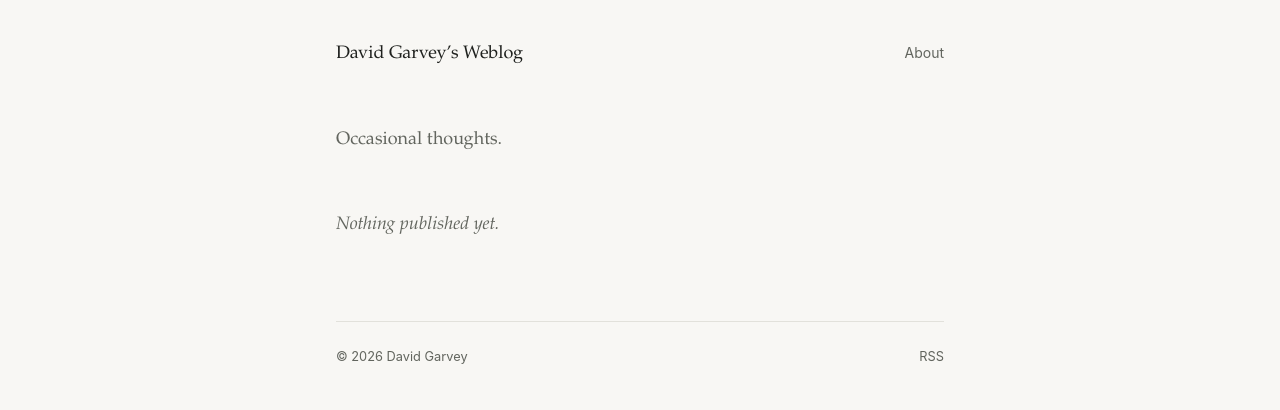
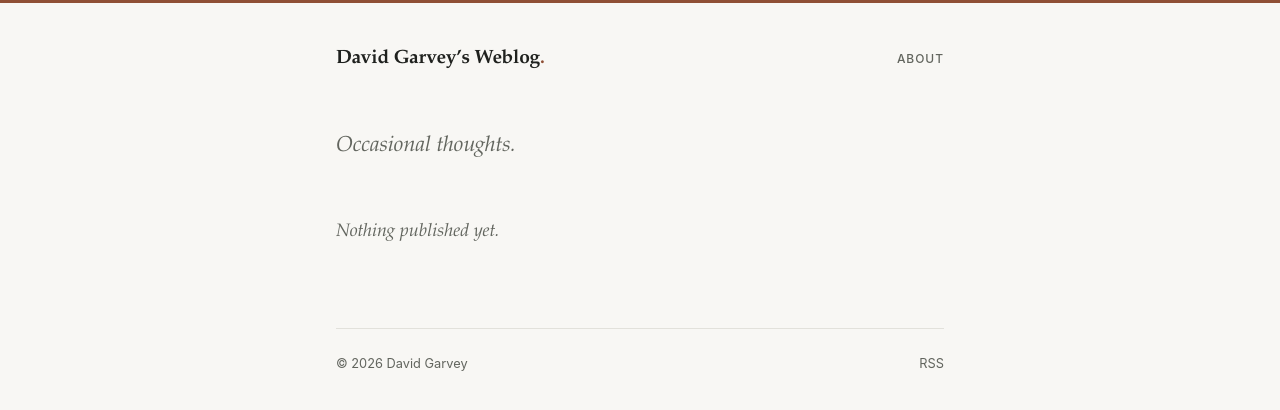
Before and after one commit to davegarvey/davegarvey.github.io, a Jekyll site: the page built from index.html, in a window 1280 px wide. Shown: the top 410 px of the page. Built offline with Jekyll 4.4.1, drawn with Linux system fonts in a browser that asks for light colours.

Commit message:
Refine the typography and accents while keeping the minimal layout
Co-Authored-By: Claude Opus 5.5 <noreply@anthropic.com>

```diff
--- a/assets/css/main.css
+++ b/assets/css/main.css
@@ -6,6 +6,7 @@
   --line: #e2e1db;
   --code: #efeee9;
   --accent: #8f4f35;
+  --accent-soft: color-mix(in srgb, var(--accent) 35%, transparent);
   --serif: "Iowan Old Style", "Palatino Linotype", "Book Antiqua", Georgia, serif;
   --sans: -apple-system, BlinkMacSystemFont, "Segoe UI", sans-serif;
   --mono: ui-monospace, SFMono-Regular, Menlo, monospace;
@@ -34,13 +35,39 @@ body {
   font-family: var(--serif);
   font-size: 1.125rem;
   line-height: 1.65;
+  font-kerning: normal;
+  font-variant-numeric: oldstyle-nums proportional-nums;
   -webkit-font-smoothing: antialiased;
+  text-rendering: optimizeLegibility;
+}
+
+body::before {
+  content: "";
+  display: block;
+  height: 3px;
+  background: var(--accent);
+}
+
+::selection {
+  background: var(--accent-soft);
+}
+
+h1,
+h2,
+h3 {
+  text-wrap: balance;
+}
+
+p,
+li {
+  text-wrap: pretty;
 }
 
 a {
   color: inherit;
   text-decoration-thickness: 1px;
   text-underline-offset: 0.2em;
+  transition: color 0.15s ease, text-decoration-color 0.15s ease;
 }
 
 a:hover {
@@ -94,14 +121,29 @@ a:focus-visible {
 }
 
 .site-title {
+  font-size: 1.2rem;
+  font-weight: 600;
+  letter-spacing: -0.01em;
   text-decoration: none;
+}
+
+.site-title:hover {
+  color: var(--ink);
+}
+
+.site-title::after {
+  content: ".";
+  color: var(--accent);
 }
 
 .site-nav {
   display: flex;
   gap: 1.25rem;
   font-family: var(--sans);
-  font-size: 0.875rem;
+  font-size: 0.75rem;
+  font-weight: 500;
+  letter-spacing: 0.08em;
+  text-transform: uppercase;
 }
 
 .site-nav a,
@@ -133,6 +175,9 @@ a:focus-visible {
 .intro {
   margin: 0 0 3.5rem;
   color: var(--muted);
+  font-size: 1.35rem;
+  font-style: italic;
+  line-height: 1.45;
 }
 
 .empty {
@@ -141,11 +186,22 @@ a:focus-visible {
 }
 
 .year {
-  margin: 2.5rem 0 0.5rem;
-  color: var(--muted);
+  display: flex;
+  align-items: center;
+  gap: 1rem;
+  margin: 2.75rem 0 0.75rem;
+  color: var(--accent);
   font-family: var(--sans);
-  font-size: 0.8rem;
+  font-size: 0.75rem;
   font-weight: 600;
+  letter-spacing: 0.1em;
+  font-variant-numeric: lining-nums;
+}
+
+.year::after {
+  content: "";
+  flex: 1;
+  border-top: 1px solid var(--line);
 }
 
 .posts {
@@ -170,28 +226,31 @@ a:focus-visible {
 }
 
 .posts a {
-  text-decoration: none;
+  text-decoration: underline;
+  text-decoration-color: transparent;
 }
 
 .posts a:hover {
-  text-decoration: underline;
+  text-decoration-color: var(--accent-soft);
 }
 
 /* Posts and pages */
 
 h1 {
   margin: 0 0 0.5rem;
-  font-size: 2.1rem;
+  font-size: 2.4rem;
   font-weight: 500;
-  letter-spacing: -0.015em;
-  line-height: 1.2;
+  letter-spacing: -0.02em;
+  line-height: 1.15;
 }
 
 .meta {
-  margin: 0 0 2.5rem;
+  margin: 0.75rem 0 2.5rem;
   color: var(--muted);
   font-family: var(--sans);
-  font-size: 0.875rem;
+  font-size: 0.75rem;
+  letter-spacing: 0.08em;
+  text-transform: uppercase;
 }
 
 h1 + .prose {
@@ -233,19 +292,31 @@ h1 + .prose {
 
 .prose a {
   color: var(--accent);
+  text-decoration-color: var(--accent-soft);
+}
+
+.prose a:hover {
+  text-decoration-color: currentColor;
 }
 
 .prose blockquote {
   margin-inline: 0;
   padding-left: 1.1rem;
-  border-left: 2px solid var(--line);
+  border-left: 2px solid var(--accent);
   color: var(--muted);
+  font-style: italic;
 }
 
 .prose hr {
-  margin: 2.5rem 0;
+  margin: 2.25rem 0;
   border: 0;
-  border-top: 1px solid var(--line);
+  text-align: center;
+}
+
+.prose hr::after {
+  content: "· · ·";
+  color: var(--muted);
+  letter-spacing: 0.5em;
 }
 
 .prose img {
@@ -259,6 +330,7 @@ code {
   background: var(--code);
   font-family: var(--mono);
   font-size: 0.85em;
+  font-variant-numeric: normal;
 }
 
 .prose pre {
@@ -305,6 +377,10 @@ code {
   }
 
   h1 {
-    font-size: 1.75rem;
+    font-size: 1.9rem;
+  }
+
+  .intro {
+    font-size: 1.2rem;
   }
 }
```
